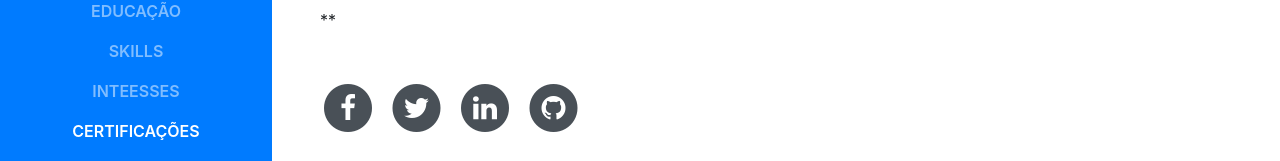
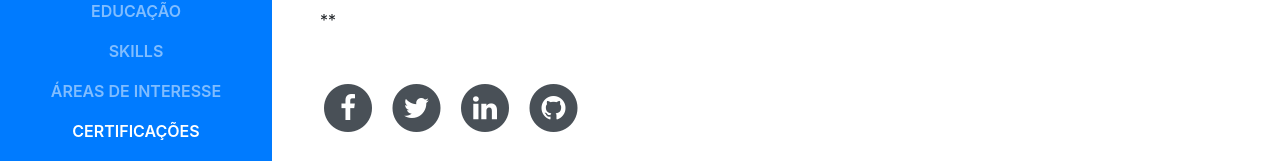
Before and after one commit to macasrenata/macasrenata.github.io, a website with bundled scripts: page index.html in a window 1280 px wide. Shown: the part 392-553 px from the top of the page. Built offline with nearby package versions, Linux system fonts and the light colour scheme; files whose address does not match are found by name; a web font is replaced by a local one.

Commit message:
correções

```diff
--- a/index.html
+++ b/index.html
@@ -52,7 +52,7 @@
             <a class="nav-link js-scroll-trigger" href="#skills">Skills</a>
           </li>
           <li class="nav-item">
-            <a class="nav-link js-scroll-trigger" href="#interests">Inteesses</a>
+            <a class="nav-link js-scroll-trigger" href="#interests">Áreas de Interesse</a>
           </li>
           <li class="nav-item">
             <a class="nav-link js-scroll-trigger" href="#awards">Certificações</a>
```
